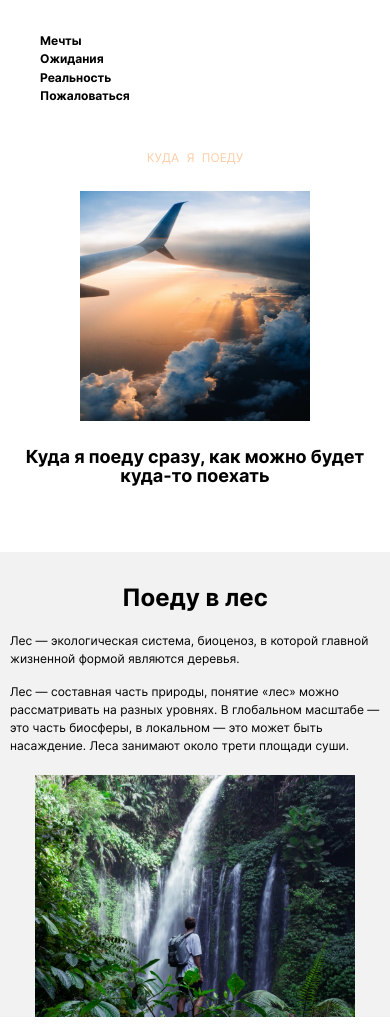
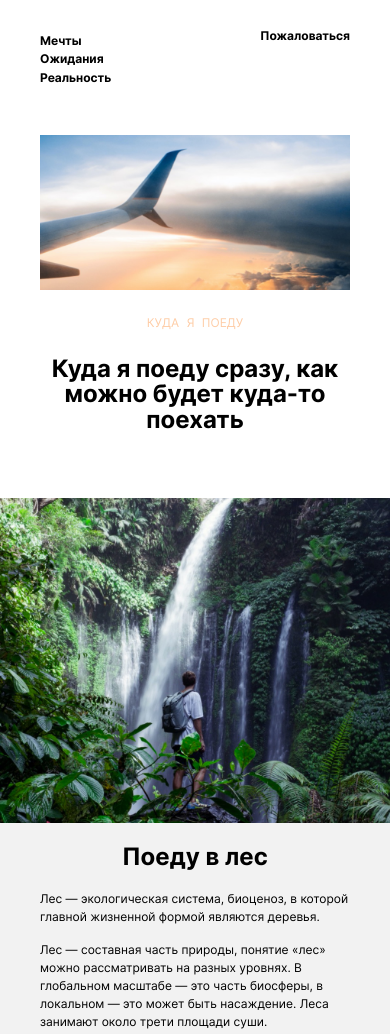
Before and after one commit to ConstantineEpifanov/teamwork, a plain HTML site: page index.html in a window 390 px wide. Shown: the top 1034 px of the page. Drawn offline with Linux system fonts and the light colour scheme.

Commit message:
Адаптив допил и по БЭМ

```diff
--- a/blocks/content/__intro/content__intro.css
+++ b/blocks/content/__intro/content__intro.css
@@ -1,15 +1,12 @@
 .content__intro {
-  margin: 0 70px;
+  margin: 0;
+  margin-left: 70px;
+  margin-right: 70px;
 }
 
 @media screen and (max-width: 750px) {
   .content__intro {
-    margin: 0 40px;
+    margin-left: 40px;
+    margin-right: 40px;
   }
 }
-
-@media screen and (max-width: 550px) {
-  .content__intro {
-    margin: 0 auto;
-  }
-}
--- a/blocks/content/__places/content__places.css
+++ b/blocks/content/__places/content__places.css
@@ -1,5 +1,5 @@
 .content__places {
-    margin: 132px 0;
+    margin: 130px 0;
 }
 
 @media screen and (max-width: 830px) {
--- /dev/null
+++ b/blocks/content/__quotes/content__quotes.css
@@ -0,0 +1,11 @@
+.content__quotes {
+    margin: 0 70px 130px;
+}
+
+@media screen and (max-width: 830px) {
+  .content__quotes {
+    margin-bottom: 66px;
+    margin-right: 40px;
+    margin-left: 40px;
+  }
+}
--- a/blocks/header/__report/header__report.css
+++ b/blocks/header/__report/header__report.css
@@ -15,6 +15,8 @@
 
 @media screen and (max-width: 550px) {
   .header__report {
-    align-self: start;
+    position: absolute;
+    right: 40px;
+    top: 30px;
   }
 }
--- a/blocks/intro/__image/intro__image.css
+++ b/blocks/intro/__image/intro__image.css
@@ -12,3 +12,11 @@
     max-width: max(27.813vw, 230px);
   }
 }
+
+@media screen and (max-width: 550px) {
+  .intro__image {
+    max-width: calc(100vw - 2*40px);
+    aspect-ratio: 2/1;
+    object-position: top;
+  }
+}
--- a/blocks/intro/__subtitle/intro__subtitle.css
+++ b/blocks/intro/__subtitle/intro__subtitle.css
@@ -17,7 +17,7 @@
 
 @media screen and (max-width: 620px) {
   .intro__subtitle {
-    font-size: 18px;
+    font-size: 24px;
     line-height: 105%;
   }
 }
--- a/blocks/intro/intro.css
+++ b/blocks/intro/intro.css
@@ -1,5 +1,4 @@
 .intro {
-  margin: 0 auto;
   max-width: calc(100vw - 70px*2);
   display: grid;
   grid-template-columns: repeat(2, minmax(min-content, max-content));
@@ -29,10 +28,16 @@
     /* grid-template-columns: minmax(min-content, max-content); */
     grid-template-rows: repeat(3, minmax(min-content, max-content));
     grid-template-areas:
+    "image"
     "title"
-    "image"
     "subtitle";
     column-gap: 0;
-    max-width: 100vw;
   }
 }
+
+
+@media screen and (max-width: 750px) {
+  .intro {
+    max-width: calc(100vw - 40px*2);
+  }
+}
--- a/blocks/place/__image/place__image.css
+++ b/blocks/place/__image/place__image.css
@@ -11,6 +11,6 @@
 
 @media screen and (max-width: 725px) {
   .place__image {
-    width: max(50vw, 320px);
+    width: 100vw;
   }
 }
--- a/blocks/place/__text/place__text.css
+++ b/blocks/place/__text/place__text.css
@@ -4,3 +4,10 @@
   grid-area: text;
   max-width: 370px;
 }
+
+@media screen and (max-width: 725px) {
+  .place__text {
+    margin-bottom: 32px;
+    max-width: calc(100vw - 2*40px);
+  }
+}
--- a/blocks/place/__title/place__title.css
+++ b/blocks/place/__title/place__title.css
@@ -2,7 +2,7 @@
   font-size: 32px;
   font-weight: 600;
   margin: 0;
-  margin-top: 62px;
+  align-self: center;
   padding: 0;
   grid-column: 2/2;
   grid-row: 1/2;
@@ -12,6 +12,11 @@
 @media screen and (max-width: 830px) {
   .place__title {
     font-size: 24px;
-    margin-top: 32px;
   }
 }
+
+@media screen and (max-width: 450px) {
+  .place__title {
+    max-width: 240px;
+  }
+}
--- a/blocks/place/place.css
+++ b/blocks/place/place.css
@@ -36,17 +36,17 @@
   .place {
     justify-items: center;
     grid-template-areas:
+    "image"
     "title"
-    "text"
-    "image";
+    "text";
     grid-template-rows: repeat(3, minmax(min-content, max-content));
     grid-template-columns: minmax(min-content, max-content);
   }
   .place:nth-of-type(2n) {
     grid-template-areas:
+    "image"
     "title"
-    "text"
-    "image";
+    "text";
     grid-template-rows: repeat(3, minmax(min-content, max-content));
     padding-left: 0;
   }
--- a/blocks/quotes/quotes.css
+++ b/blocks/quotes/quotes.css
@@ -1,10 +1,9 @@
 .quotes {
     max-width: calc(100vw - 70px*2);
-    margin: 0 70px 132px;
 }
 
 @media screen and (max-width: 830px) {
-  .quotes {
-    margin-bottom: 66px;
+  .content__quotes {
+    max-width: calc(100vw - 40px*2);
   }
 }
--- a/index.html
+++ b/index.html
@@ -92,7 +92,7 @@
           />
         </article>
       </section>
-      <section class="quotes">
+      <section class="quotes content__quotes">
         <h2 class="quotes__title">Люди</h2>
         <p class="quotes__subtitle">
           Что говорят и говорили люди о путешествиях
--- a/pages/index.css
+++ b/pages/index.css
@@ -18,6 +18,7 @@
 @import url(../blocks/content/content.css);
 @import url(../blocks/content/__intro/content__intro.css);
 @import url(../blocks/content/__places/content__places.css);
+@import url(../blocks/content/__quotes/content__quotes.css);
 
 /* Intro */
 @import url(../blocks/intro/intro.css);
```
Also changed, not shown: blocks/intro/__title/intro__title.css (line endings or trailing spaces).
